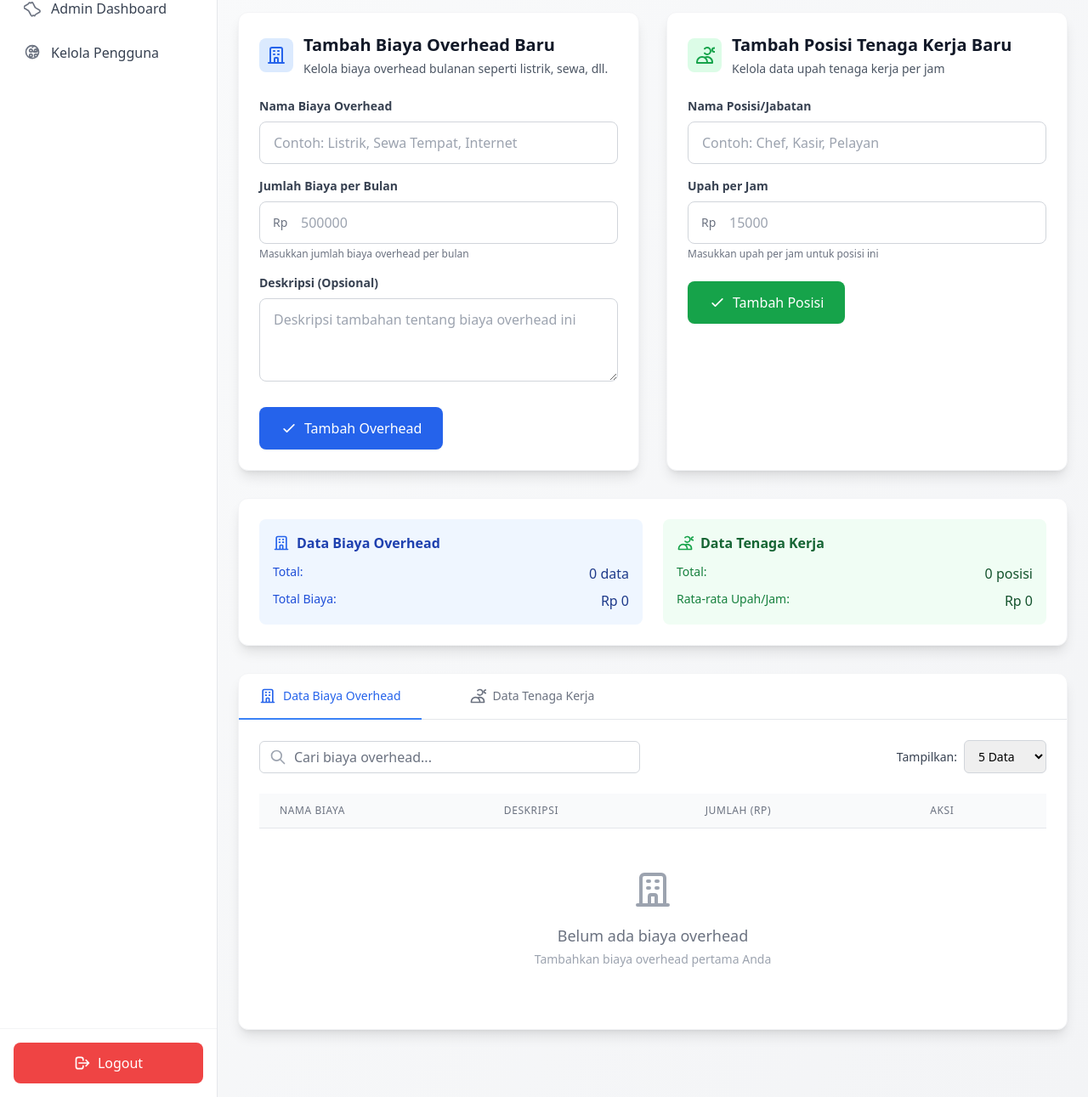
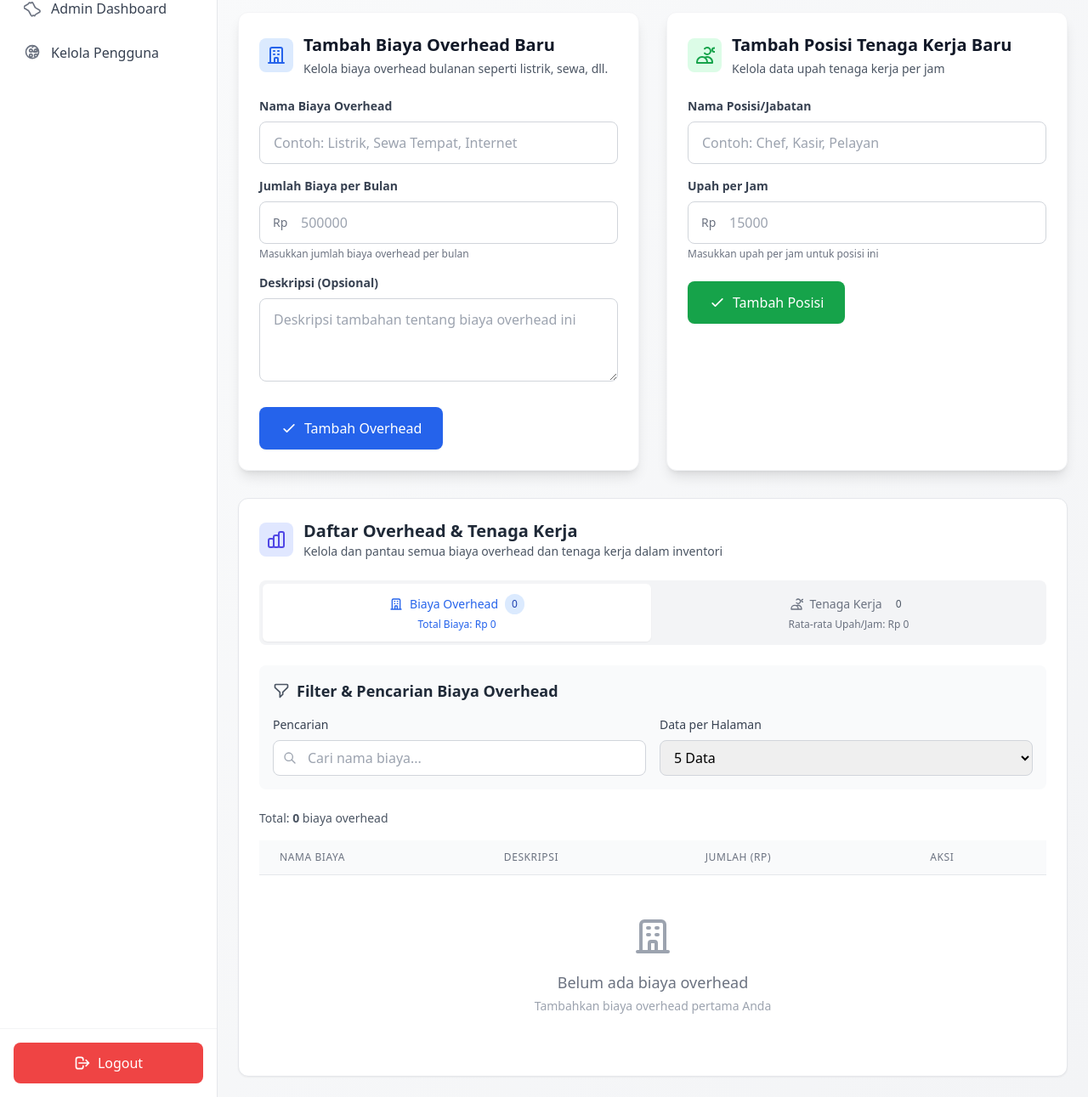
Before and after one commit to akunkuliahjenn/cobi-pi-rombak-3.0, a PHP site: page /pages/overhead_management.php in a window 1280 px wide. Shown: the part 110-1401 px from the top of the page at 85% size. Run offline with PHP 8.4, Linux system fonts and the light colour scheme; the visitor is signed in with stand-in values (Sample User, id 1); data that the repository does not hold is empty; some libraries are stand-ins or nearby versions.

Commit message:
Add files via upload

```diff
--- a/cornerbites-sia/includes/sidebar.php
+++ b/cornerbites-sia/includes/sidebar.php
@@ -49,8 +49,8 @@ $current_dir = basename(dirname($_SERVER['PHP_SELF']));
                         <path stroke-linecap="round" stroke-linejoin="round" stroke-width="2" d="M20 7l-8-4-8 4m16 0l-8 4m8-4v10l-8 4m0-10L4 7m8 4v10M4 7v10l8 4"></path>
                     </svg>
                     <div class="flex flex-col leading-tight">
-                        <span>Manajemen Bahan Baku</span>
-                        <span>& Kemasan</span>
+                        <span>Manajemen Bahan </span>
+                        <span>Baku & Kemasan</span>
                     </div>
                 </a></old_str>
 
--- a/cornerbites-sia/pages/overhead_management.php
+++ b/cornerbites-sia/pages/overhead_management.php
@@ -511,117 +511,104 @@ if (isset($_GET['ajax']) && $_GET['ajax'] == 'labor') {
                         </div>
                     </div>
 
-                <!-- Statistics Info -->
-                <div class="bg-white rounded-xl shadow-lg border border-gray-100 p-6 mb-8">
-                    <div class="grid grid-cols-1 md:grid-cols-2 gap-6">
-                        <!-- Overhead Statistics -->
-                        <div class="bg-blue-50 rounded-lg p-4">
-                            <div class="flex items-center mb-3">
-                                <svg class="w-5 h-5 text-blue-600 mr-2" fill="none" stroke="currentColor" viewBox="0 0 24 24">
+
+
+                <!-- Daftar Overhead & Tenaga Kerja dengan Tab Navigation -->
+                <div class="bg-white rounded-xl shadow-sm border border-gray-200 p-6">
+                    <div class="flex items-center mb-6">
+                        <div class="p-2 bg-indigo-100 rounded-lg mr-3">
+                            <svg class="w-6 h-6 text-indigo-600" fill="none" stroke="currentColor" viewBox="0 0 24 24">
+                                <path stroke-linecap="round" stroke-linejoin="round" stroke-width="2" d="M9 19v-6a2 2 0 00-2-2H5a2 2 0 00-2 2v6a2 2 0 002 2h2a2 2 0 002-2zm0 0V9a2 2 0 012-2h2a2 2 0 012 2v10m-6 0a2 2 0 002 2h2a2 2 0 002-2m0 0V5a2 2 0 012-2h2a2 2 0 012 2v14a2 2 0 01-2 2h-2a2 2 0 01-2-2z"></path>
+                            </svg>
+                        </div>
+                        <div>
+                            <h2 class="text-xl font-semibold text-gray-800">Daftar Overhead & Tenaga Kerja</h2>
+                            <p class="text-sm text-gray-600">Kelola dan pantau semua biaya overhead dan tenaga kerja dalam inventori</p>
+                        </div>
+                    </div>
+
+                    <!-- Tab Navigation -->
+                    <div class="flex space-x-1 mb-6 bg-gray-100 p-1 rounded-lg" role="tablist">
+                        <button id="tab-overhead"
+                                class="flex-1 px-4 py-3 text-sm font-medium rounded-md transition-all duration-200 focus:outline-none focus:ring-2 focus:ring-offset-2 focus:ring-blue-500 bg-white text-blue-600 shadow-sm"
+                                role="tab"
+                                aria-selected="true"
+                                onclick="showTab('overhead')">
+                            <div class="flex flex-col items-center space-y-1">
+                                <div class="flex items-center space-x-2">
+                                    <svg class="w-4 h-4" fill="none" stroke="currentColor" viewBox="0 0 24 24">
                                         <path stroke-linecap="round" stroke-linejoin="round" stroke-width="2" d="M19 21V5a2 2 0 00-2-2H7a2 2 0 00-2 2v16m14 0h2m-2 0h-5m-9 0H3m2 0h5M9 7h1m-1 4h1m4-4h1m-1 4h1m-5 10v-5a1 1 0 011-1h2a1 1 0 011 1v5m-4 0h4"></path>
                                     </svg>
-                                <span class="font-semibold text-blue-800">Data Biaya Overhead</span>
+                                    <span>Biaya Overhead</span>
+                                    <span id="badge-overhead" class="inline-flex items-center px-2 py-1 rounded-full text-xs font-medium bg-blue-100 text-blue-800"><?php echo $total_overhead; ?></span>
                                 </div>
-                            <div class="space-y-2">
-                                <div class="flex justify-between">
-                                    <span class="text-sm text-blue-700">Total:</span>
-                                    <span class="font-medium text-blue-900"><?php echo number_format($total_overhead); ?> data</span>
-                                </div>
-                                <div class="flex justify-between">
-                                    <span class="text-sm text-blue-700">Total Biaya:</span>
-                                    <span class="font-medium text-blue-900">
-                                        Rp <?php
+                                <div class="text-xs text-blue-600">
+                                    <?php
                                     $total_overhead_amount_query = "SELECT SUM(amount) FROM overhead_costs WHERE is_active = 1";
                                     $total_overhead_amount_stmt = $conn->prepare($total_overhead_amount_query);
                                     $total_overhead_amount_stmt->execute();
                                     $total_overhead_amount = $total_overhead_amount_stmt->fetchColumn() ?: 0;
-                                        echo number_format($total_overhead_amount, 0, ',', '.');
                                     ?>
-                                    </span>
+                                    Total Biaya: Rp <?php echo number_format($total_overhead_amount, 0, ',', '.'); ?>
                                 </div>
                             </div>
-                        </div>
-
-                        <!-- Labor Statistics -->
-                        <div class="bg-green-50 rounded-lg p-4">
-                            <div class="flex items-center mb-3">
-                                <svg class="w-5 h-5 text-green-600 mr-2" fill="none" stroke="currentColor" viewBox="0 0 24 24">
+                        </button>
+                        <button id="tab-labor"
+                                class="flex-1 px-4 py-3 text-sm font-medium rounded-md transition-all duration-200 focus:outline-none focus:ring-2 focus:ring-offset-2 focus:ring-blue-500 text-gray-500 hover:text-gray-700"
+                                role="tab"
+                                aria-selected="false"
+                                onclick="showTab('labor')">
+                            <div class="flex flex-col items-center space-y-1">
+                                <div class="flex items-center space-x-2">
+                                    <svg class="w-4 h-4" fill="none" stroke="currentColor" viewBox="0 0 24 24">
                                         <path stroke-linecap="round" stroke-linejoin="round" stroke-width="2" d="M12 4.354a4 4 0 110 5.292M15 21H3v-1a6 6 0 0112 0v1zm0 0h6v-1a6 6 0 00-9-5.197m13.5-9a2.25 2.25 0 11-4.5 0 2.25 2.25 0 014.5 0z"></path>
                                     </svg>
-                                <span class="font-semibold text-green-800">Data Tenaga Kerja</span>
+                                    <span>Tenaga Kerja</span>
+                                    <span id="badge-labor" class="inline-flex items-center px-2 py-1 rounded-full text-xs font-medium bg-gray-100 text-gray-600"><?php echo $total_labor; ?></span>
                                 </div>
-                            <div class="space-y-2">
-                                <div class="flex justify-between">
-                                    <span class="text-sm text-green-700">Total:</span>
-                                    <span class="font-medium text-green-900"><?php echo number_format($total_labor); ?> posisi</span>
-                                </div>
-                                <div class="flex justify-between">
-                                    <span class="text-sm text-green-700">Rata-rata Upah/Jam:</span>
-                                    <span class="font-medium text-green-900">
-                                        Rp <?php
+                                <div class="text-xs text-gray-500">
+                                    <?php
                                     $avg_labor_rate_query = "SELECT AVG(hourly_rate) FROM labor_costs WHERE is_active = 1";
                                     $avg_labor_rate_stmt = $conn->prepare($avg_labor_rate_query);
                                     $avg_labor_rate_stmt->execute();
                                     $avg_labor_rate = $avg_labor_rate_stmt->fetchColumn() ?: 0;
-                                        echo number_format($avg_labor_rate, 0, ',', '.');
                                     ?>
-                                    </span>
+                                    Rata-rata Upah/Jam: Rp <?php echo number_format($avg_labor_rate, 0, ',', '.'); ?>
                                 </div>
                             </div>
+                        </button>
                     </div>
-                    </div>
+                    <!-- Tab Content: Biaya Overhead -->
+                    <div id="content-overhead" class="tab-content" role="tabpanel">
+                        <!-- Filter & Pencarian Biaya Overhead -->
+                        <div class="bg-gray-50 rounded-lg p-4 mb-6">
+                            <div class="flex items-center mb-4">
+                                <svg class="w-5 h-5 text-gray-600 mr-2" fill="none" stroke="currentColor" viewBox="0 0 24 24">
+                                    <path stroke-linecap="round" stroke-linejoin="round" stroke-width="2" d="M3 4a1 1 0 011-1h16a1 1 0 011 1v2.586a1 1 0 01-.293.707l-6.414 6.414a1 1 0 00-.293.707V17l-4 4v-6.586a1 1 0 00-.293-.707L3.293 7.707A1 1 0 013 7V4z"></path>
+                                </svg>
+                                <h3 class="text-lg font-semibold text-gray-800">Filter & Pencarian Biaya Overhead</h3>
                             </div>
 
-                <!-- Tabs Section -->
-                <div class="bg-white rounded-xl shadow-lg border border-gray-100">
-                    <!-- Tab Navigation -->
-                    <div class="border-b border-gray-200">
-                        <nav class="-mb-px flex space-x-8" aria-label="Tabs">
-                            <button id="tab-overhead" onclick="showTab('overhead')"
-                                    class="whitespace-nowrap py-4 px-6 border-b-2 font-medium text-sm border-blue-500 text-blue-600">
-                                <div class="flex items-center">
-                                    <svg class="w-5 h-5 mr-2" fill="none" stroke="currentColor" viewBox="0 0 24 24">
-                                        <path stroke-linecap="round" stroke-linejoin="round" stroke-width="2" d="M19 21V5a2 2 0 00-2-2H7a2 2 0 00-2 2v16m14 0h2m-2 0h-5m-9 0H3m2 0h5M9 7h1m-1 4h1m4-4h1m-1 4h1m-5 10v-5a1 1 0 011-1h2a1 1 0 011 1v5m-4 0h4"></path>
-                                    </svg>
-                                    Data Biaya Overhead
-                                </div>
-                            </button>
-                            <button id="tab-labor" onclick="showTab('labor')"
-                                    class="whitespace-nowrap py-4 px-6 border-b-2 font-medium text-sm border-transparent text-gray-500 hover:text-gray-700 hover:border-gray-300">
-                                <div class="flex items-center">
-                                    <svg class="w-5 h-5 mr-2" fill="none" stroke="currentColor" viewBox="0 0 24 24">
-                                        <path stroke-linecap="round" stroke-linejoin="round" stroke-width="2" d="M12 4.354a4 4 0 110 5.292M15 21H3v-1a6 6 0 0112 0v1zm0 0h6v-1a6 6 0 00-9-5.197m13.5-9a2.25 2.25 0 11-4.5 0 2.25 2.25 0 014.5 0z"></path>
-                                    </svg>
-                                    Data Tenaga Kerja
-                                </div>
-                            </button>
-                        </nav>
-                    </div>
-
-                    <!-- Tab Content -->
-                    <div class="p-6">
-                        <!-- Overhead Tab -->
-                        <div id="content-overhead" class="tab-content">
-                            <!-- Search and Filter untuk Overhead -->
-                            <div class="mb-6 flex flex-col sm:flex-row gap-4 items-center justify-between">
-                                <div class="flex-1 max-w-md">
+                            <div class="grid grid-cols-1 md:grid-cols-2 gap-4">
+                                <div>
+                                    <label for="search-overhead-input" class="block text-sm font-medium text-gray-700 mb-2">Pencarian</label>
                                     <div class="relative">
                                         <div class="absolute inset-y-0 left-0 pl-3 flex items-center pointer-events-none">
-                                            <svg class="h-5 w-5 text-gray-400" fill="none" stroke="currentColor" viewBox="0 0 24 24">
+                                            <svg class="w-4 h-4 text-gray-400" fill="none" stroke="currentColor" viewBox="0 0 24 24">
                                                 <path stroke-linecap="round" stroke-linejoin="round" stroke-width="2" d="M21 21l-6-6m2-5a7 7 0 11-14 0 7 7 0 0114 0z"></path>
                                             </svg>
                                         </div>
                                         <input type="text" id="search-overhead-input"
-                                               class="block w-full pl-10 pr-3 py-2 border border-gray-300 rounded-md leading-5 bg-white placeholder-gray-500 focus:outline-none focus:placeholder-gray-400 focus:ring-1 focus:ring-blue-500 focus:border-blue-500"
-                                               placeholder="Cari biaya overhead..."
+                                               class="w-full pl-10 pr-4 py-2 border border-gray-300 rounded-lg focus:ring-2 focus:ring-blue-500 focus:border-blue-500 transition-colors"
+                                               placeholder="Cari nama biaya..."
                                                value="<?php echo htmlspecialchars($search_overhead); ?>">
                                     </div>
                                 </div>
-                                <div class="flex items-center gap-4">
-                                    <div class="flex items-center">
-                                        <label for="limit-overhead-select" class="text-sm font-medium text-gray-700 mr-2">Tampilkan:</label>
+
+                                <div>
+                                    <label for="limit-overhead-select" class="block text-sm font-medium text-gray-700 mb-2">Data per Halaman</label>
                                     <select id="limit-overhead-select"
-                                                class="border border-gray-300 rounded-md px-3 py-2 text-sm focus:outline-none focus:ring-2 focus:ring-blue-500 focus:border-blue-500">
+                                            class="w-full px-3 py-2 border border-gray-300 rounded-lg focus:ring-2 focus:ring-blue-500 focus:border-blue-500 transition-colors">
                                         <?php foreach ([5, 10, 15, 20] as $option): ?>
                                             <option value="<?php echo $option; ?>" <?php echo $limit_overhead == $option ? 'selected' : ''; ?>>
                                                 <?php echo $option; ?> Data
@@ -632,34 +619,52 @@ if (isset($_GET['ajax']) && $_GET['ajax'] == 'labor') {
                             </div>
                         </div>
 
+                        <!-- Info Total Overhead -->
+                        <div class="mb-4">
+                            <div class="flex justify-between items-center">
+                                <p class="text-sm text-gray-600">
+                                    Total: <span id="total-overhead-count" class="font-semibold"><?php echo $total_overhead; ?></span> biaya overhead
+                                </p>
+                            </div>
+                        </div>
+
                         <!-- Tabel Overhead -->
                         <div id="overhead-container">
                             <!-- Content akan dimuat via AJAX -->
                         </div>
                     </div>
 
-                        <!-- Labor Tab -->
-                        <div id="content-labor" class="tab-content hidden">
-                            <!-- Search and Filter untuk Labor -->
-                            <div class="mb-6 flex flex-col sm:flex-row gap-4 items-center justify-between">
-                                <div class="flex-1 max-w-md">
+                    <!-- Tab Content: Tenaga Kerja -->
+                    <div id="content-labor" class="tab-content hidden" role="tabpanel">
+                        <!-- Filter & Pencarian Tenaga Kerja -->
+                        <div class="bg-gray-50 rounded-lg p-4 mb-6">
+                            <div class="flex items-center mb-4">
+                                <svg class="w-5 h-5 text-gray-600 mr-2" fill="none" stroke="currentColor" viewBox="0 0 24 24">
+                                    <path stroke-linecap="round" stroke-linejoin="round" stroke-width="2" d="M3 4a1 1 0 011-1h16a1 1 0 011 1v2.586a1 1 0 01-.293.707l-6.414 6.414a1 1 0 00-.293.707V17l-4 4v-6.586a1 1 0 00-.293-.707L3.293 7.707A1 1 0 013 7V4z"></path>
+                                </svg>
+                                <h3 class="text-lg font-semibold text-gray-800">Filter & Pencarian Tenaga Kerja</h3>
+                            </div>
+
+                            <div class="grid grid-cols-1 md:grid-cols-2 gap-4">
+                                <div>
+                                    <label for="search-labor-input" class="block text-sm font-medium text-gray-700 mb-2">Pencarian</label>
                                     <div class="relative">
                                         <div class="absolute inset-y-0 left-0 pl-3 flex items-center pointer-events-none">
-                                            <svg class="h-5 w-5 text-gray-400" fill="none" stroke="currentColor" viewBox="0 0 24 24">
+                                            <svg class="w-4 h-4 text-gray-400" fill="none" stroke="currentColor" viewBox="0 0 24 24">
                                                 <path stroke-linecap="round" stroke-linejoin="round" stroke-width="2" d="M21 21l-6-6m2-5a7 7 0 11-14 0 7 7 0 0114 0z"></path>
                                             </svg>
                                         </div>
                                         <input type="text" id="search-labor-input"
-                                               class="block w-full pl-10 pr-3 py-2 border border-gray-300 rounded-md leading-5 bg-white placeholder-gray-500 focus:outline-none focus:placeholder-gray-400 focus:ring-1 focus:ring-green-500 focus:border-green-500"
-                                               placeholder="Cari posisi tenaga kerja..."
+                                               class="w-full pl-10 pr-4 py-2 border border-gray-300 rounded-lg focus:ring-2 focus:ring-blue-500 focus:border-blue-500 transition-colors"
+                                               placeholder="Cari posisi/jabatan..."
                                                value="<?php echo htmlspecialchars($search_labor); ?>">
                                     </div>
                                 </div>
-                                <div class="flex items-center gap-4">
-                                    <div class="flex items-center">
-                                        <label for="limit-labor-select" class="text-sm font-medium text-gray-700 mr-2">Tampilkan:</label>
+
+                                <div>
+                                    <label for="limit-labor-select" class="block text-sm font-medium text-gray-700 mb-2">Data per Halaman</label>
                                     <select id="limit-labor-select"
-                                                class="border border-gray-300 rounded-md px-3 py-2 text-sm focus:outline-none focus:ring-2 focus:ring-green-500 focus:border-green-500">
+                                            class="w-full px-3 py-2 border border-gray-300 rounded-lg focus:ring-2 focus:ring-blue-500 focus:border-blue-500 transition-colors">
                                         <?php foreach ([5, 10, 15, 20] as $option): ?>
                                             <option value="<?php echo $option; ?>" <?php echo $limit_labor == $option ? 'selected' : ''; ?>>
                                                 <?php echo $option; ?> Data
@@ -670,10 +675,18 @@ if (isset($_GET['ajax']) && $_GET['ajax'] == 'labor') {
                             </div>
                         </div>
 
+                        <!-- Info Total Tenaga Kerja -->
+                        <div class="mb-4">
+                            <div class="flex justify-between items-center">
+                                <p class="text-sm text-gray-600">
+                                    Total: <span id="total-labor-count" class="font-semibold"><?php echo $total_labor; ?></span> posisi tenaga kerja
+                                </p>
+                            </div>
+                        </div>
+
                         <!-- Tabel Labor -->
                         <div id="labor-container">
                             <!-- Content akan dimuat via AJAX -->
-                            </div>
                         </div>
                     </div>
                 </div>
@@ -684,6 +697,75 @@ if (isset($_GET['ajax']) && $_GET['ajax'] == 'labor') {
 
 <script src="/cornerbites-sia/assets/js/overhead.js"></script>
 <script>
+function showTab(tabName) {
+    const tabOverhead = document.getElementById('tab-overhead');
+    const tabLabor = document.getElementById('tab-labor');
+    const contentOverhead = document.getElementById('content-overhead');
+    const contentLabor = document.getElementById('content-labor');
+
+    if (tabName === 'overhead') {
+        tabOverhead.classList.add('bg-white', 'text-blue-600', 'shadow-sm');
+        tabOverhead.classList.remove('text-gray-500', 'hover:text-gray-700');
+        tabOverhead.setAttribute('aria-selected', 'true');
+
+        // Update text colors in overhead tab
+        const overheadTextElements = tabOverhead.querySelectorAll('.text-gray-500');
+        overheadTextElements.forEach(el => {
+            el.classList.remove('text-gray-500');
+            el.classList.add('text-blue-600');
+        });
+
+        tabLabor.classList.remove('bg-white', 'text-blue-600', 'shadow-sm');
+        tabLabor.classList.add('text-gray-500', 'hover:text-gray-700');
+        tabLabor.setAttribute('aria-selected', 'false');
+
+        // Update text colors in labor tab
+        const laborTextElements = tabLabor.querySelectorAll('.text-blue-600');
+        laborTextElements.forEach(el => {
+            el.classList.remove('text-blue-600');
+            el.classList.add('text-gray-500');
+        });
+
+        contentOverhead.classList.remove('hidden');
+        contentLabor.classList.add('hidden');
+    } else if (tabName === 'labor') {
+        tabLabor.classList.add('bg-white', 'text-blue-600', 'shadow-sm');
+        tabLabor.classList.remove('text-gray-500', 'hover:text-gray-700');
+        tabLabor.setAttribute('aria-selected', 'true');
+
+        // Update text colors in labor tab
+        const laborTextElements = tabLabor.querySelectorAll('.text-gray-500');
+        laborTextElements.forEach(el => {
+            el.classList.remove('text-gray-500');
+            el.classList.add('text-blue-600');
+        });
+
+        tabOverhead.classList.remove('bg-white', 'text-blue-600', 'shadow-sm');
+        tabOverhead.classList.add('text-gray-500', 'hover:text-gray-700');
+        tabOverhead.setAttribute('aria-selected', 'false');
+
+        // Update text colors in overhead tab
+        const overheadTextElements = tabOverhead.querySelectorAll('.text-blue-600');
+        overheadTextElements.forEach(el => {
+            el.classList.remove('text-blue-600');
+            el.classList.add('text-gray-500');
+        });
+
+        contentLabor.classList.remove('hidden');
+        contentOverhead.classList.add('hidden');
+    }
+
+    // Trigger AJAX refresh for the active tab
+    if (tabName === 'overhead') {
+        const searchOverhead = document.getElementById('search-overhead-input').value;
+        const overheadLimit = document.getElementById('limit-overhead-select').value;
+        loadOverheadData(1);
+    } else if (tabName === 'labor') {
+        const searchLabor = document.getElementById('search-labor-input').value;
+        const laborLimit = document.getElementById('limit-labor-select').value;
+        loadLaborData(1);
+    }
+}
     // Initialize data loading when page loads
     document.addEventListener('DOMContentLoaded', function() {
         // Load initial data
```
Also changed, not shown: cornerbites-sia/assets/js/bahan_baku.js (+28 -0 lines). Lines whose indentation alone changed are shown as unchanged.
